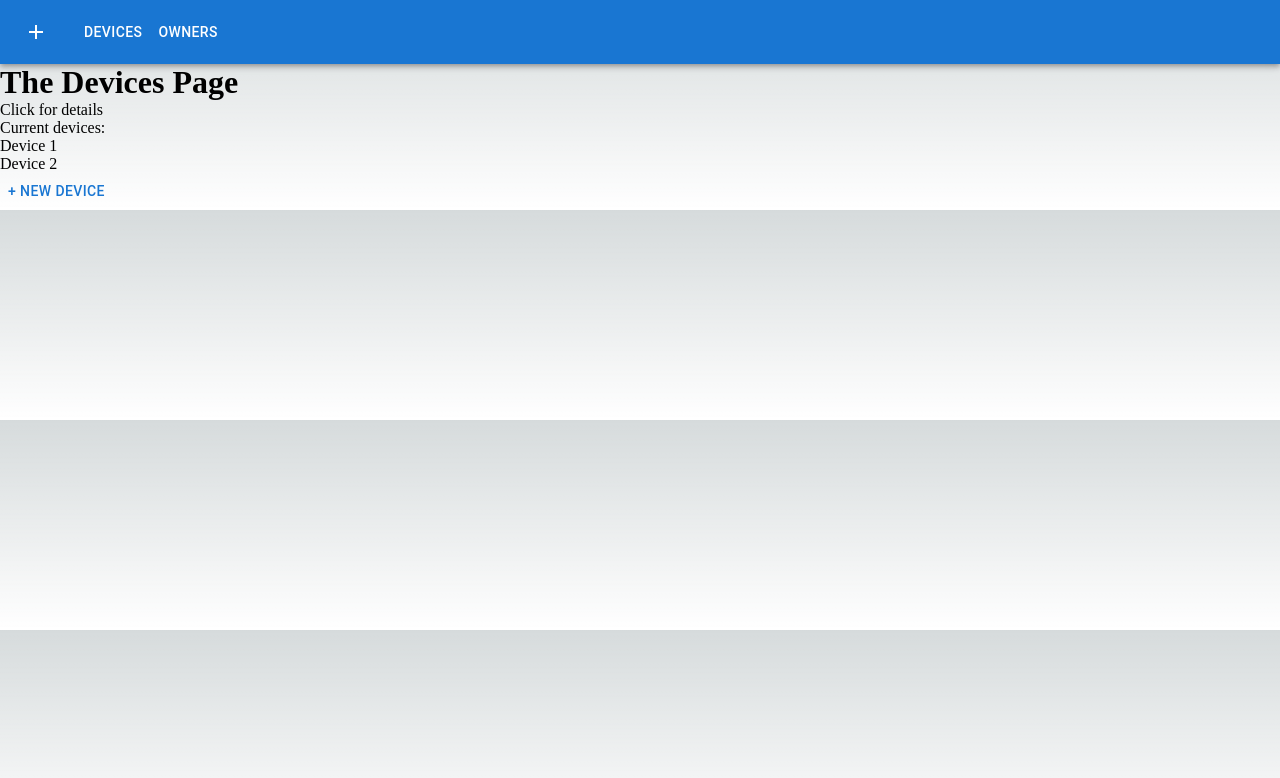
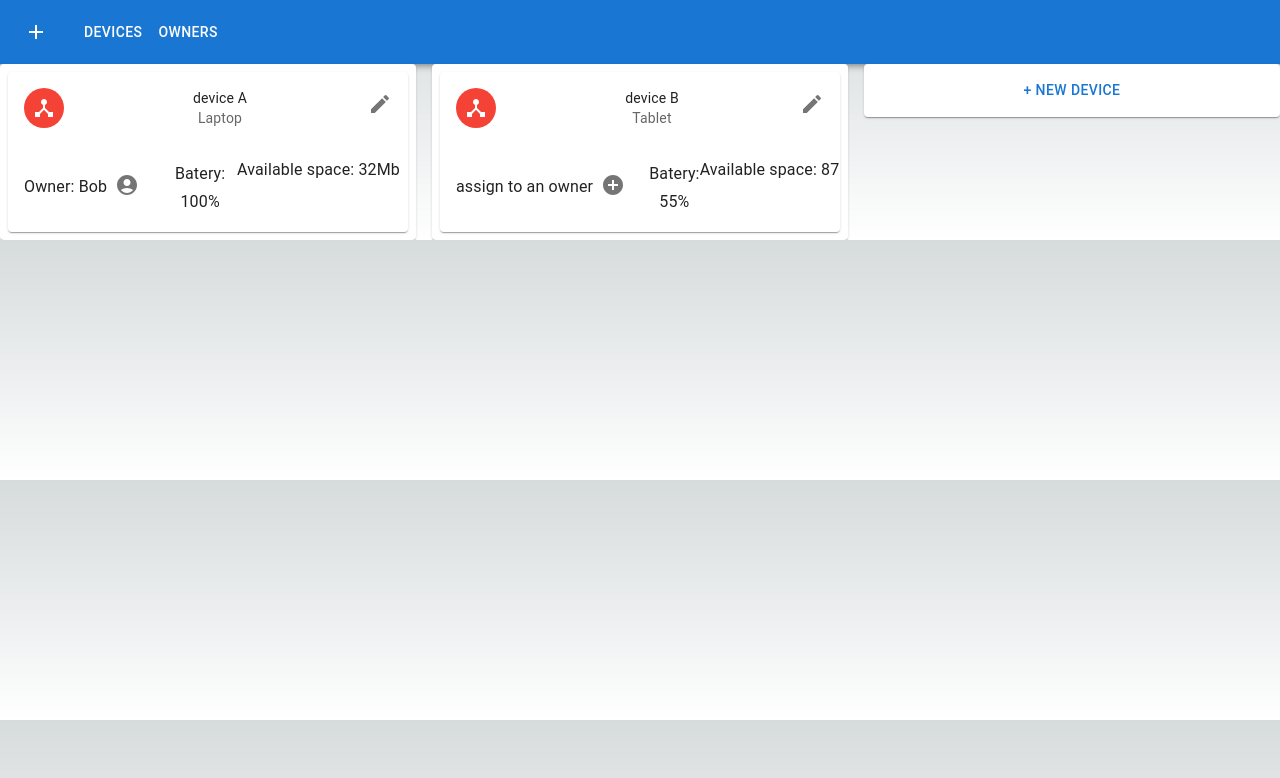
Before and after one commit to rebecakipper/device-management-app, a Next.js app: page /devices in a window 1280 px wide. Shown: the top 778 px of the page. Built offline with nearby package versions, Linux system fonts and the light colour scheme.

Commit message:
layouts devices page

```diff
--- a/src/pages/devices/index.tsx
+++ b/src/pages/devices/index.tsx
@@ -1,21 +1,68 @@
 import Link from "next/link";
 import CreateInstanceModal from "@/components/CreateInstanceModal";
+import DeviceCard from "@/components/DeviceCard";
+import type { Device } from "@/types";
+import * as React from "react";
+import { styled } from "@mui/material/styles";
+import Box from "@mui/material/Box";
+import Paper from "@mui/material/Paper";
+import Grid from "@mui/material/Grid";
+
+//to be fetched from db
+let listOfDevices: Device[] = [
+    {
+        id: 5,
+        device_name: "device A",
+        device_type: "Laptop",
+        available_space: 32,
+        owned: true,
+        battery: 100,
+        owner_name: "Bob",
+        owner_id: 1,
+    },
+    {
+        id: 2,
+        device_name: "device B",
+        device_type: "Tablet",
+        available_space: 876,
+        owned: false,
+        battery: 55,
+        owner_name: null,
+        owner_id: null,
+    },
+];
 
 function DevicesPage() {
+    const Item = styled(Paper)(({ theme }) => ({
+        backgroundColor: theme.palette.mode === "dark" ? "#1A2027" : "#fff",
+        ...theme.typography.body2,
+        padding: theme.spacing(1),
+        textAlign: "center",
+        color: theme.palette.text.secondary,
+    }));
+
     return (
         <>
-            <h1>The Devices Page</h1>
-            <p>Click for details</p>
-            <ul>
-                Current devices:
-                <li>
-                    <Link href="/devices/1">Device 1</Link>
-                </li>
-                <li>
-                    <Link href="/devices/2">Device 2</Link>
-                </li>
-            </ul>
-            <CreateInstanceModal type={"device"}></CreateInstanceModal>
+            <Box sx={{ flexGrow: 1 }}>
+                <Grid container spacing={2}>
+                    {listOfDevices.map((deviceObj) => {
+                        return (
+                            <Grid item xs={4} key={deviceObj.id}>
+                                <Item>
+                                    <DeviceCard device={deviceObj}></DeviceCard>
+                                </Item>
+                            </Grid>
+                        );
+                    })}
+                    <Grid item xs={4} sx={{ flexGrow: 1 }}>
+                        <Item>
+                            <CreateInstanceModal
+                                type={"device"}
+                            ></CreateInstanceModal>
+                        </Item>
+                    </Grid>
+                </Grid>
+            </Box>
         </>
     );
 }
```
